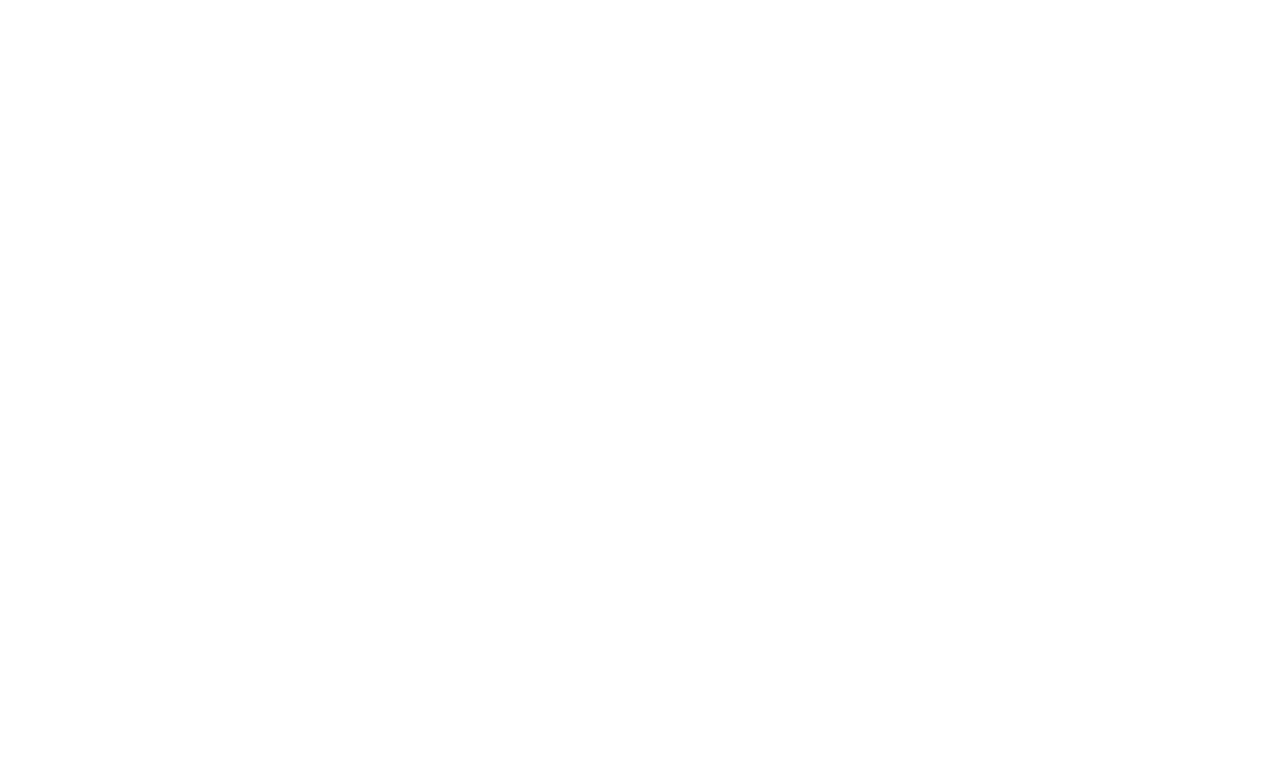
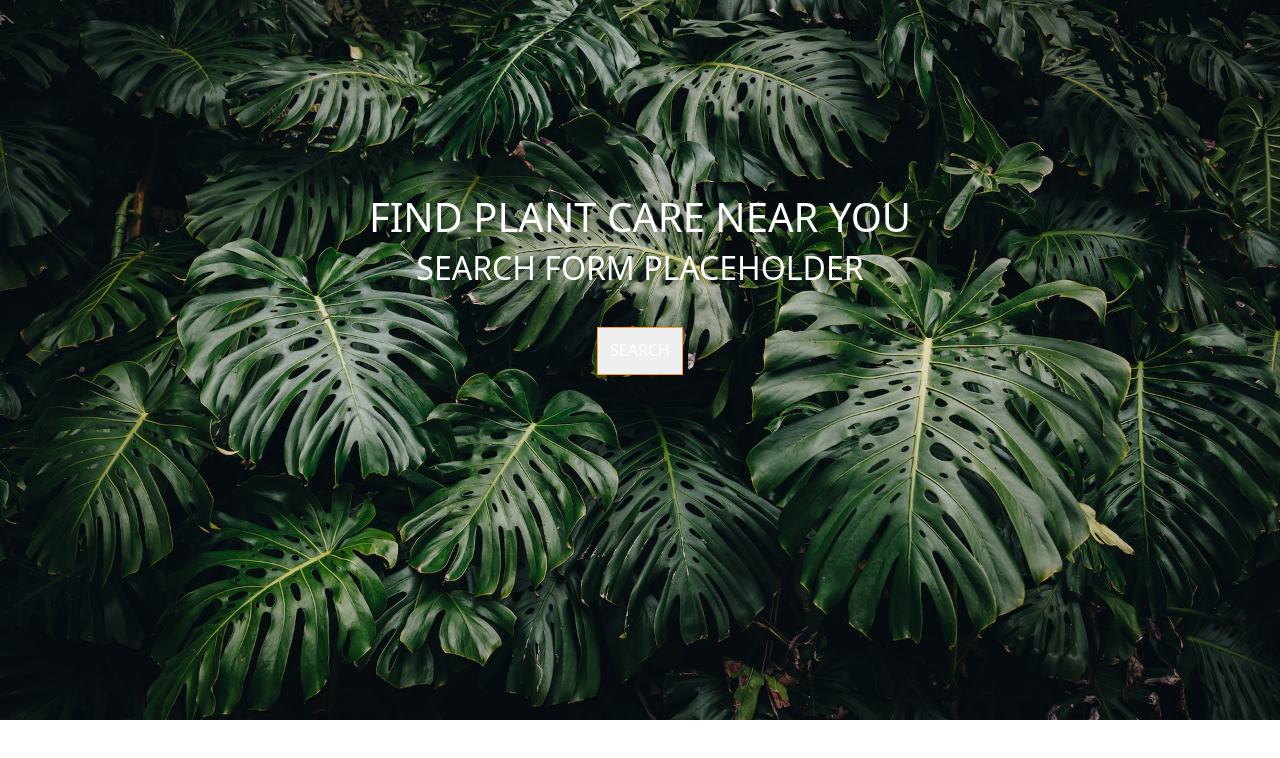
Before and after one commit to smcconaha/plant-people-frontend, a React (Create React App) app in the folder plants/: page / in a window 1280 px wide. Shown: the top 758 px of the page. Built offline with nearby package versions, Linux system fonts and the light colour scheme.

Commit message:
Added basic header, still need to add search capability

```diff
--- a/plants/src/App.css
+++ b/plants/src/App.css
@@ -1,38 +1,48 @@
-.App {
+/*Variables*/
+
+:root {
+  --main-text-color: #FFFFFF;
+}
+
+/*Header*/
+
+.header-wrapper {
+  position: relative;
+  background: url(./images/home_background.jpg) no-repeat;
+  background-size: cover;
+  background-position: center;
+  height: 90vh;
+}
+
+.main-info {
+  display: flex;
+  position: absolute;
+  top: 0;
+  left: 0;
+  right: 0;
+  bottom: 7.5rem;
+  flex-direction: column;
+  justify-content: center;
+  align-items: center;
   text-align: center;
 }
 
-.App-logo {
-  height: 40vmin;
-  pointer-events: none;
+.main-info h1, .main-info h2 {
+  color: var(--main-text-color);
+  text-transform: uppercase;
 }
 
-@media (prefers-reduced-motion: no-preference) {
-  .App-logo {
-    animation: App-logo-spin infinite 20s linear;
-  }
+.btn-main-offer {
+  border: 1px solid#FC9E2D;
+  text-transform: uppercase;
+  border-radius: 0;
+  padding: 0.625rem 0.75rem 0.75rem 0.75rem;
+  color: #fff;
+  margin: 2rem;
 }
 
-.App-header {
-  background-color: #282c34;
-  min-height: 100vh;
-  display: flex;
-  flex-direction: column;
-  align-items: center;
-  justify-content: center;
-  font-size: calc(10px + 2vmin);
-  color: white;
+.btn-main-offer:hover {
+  text-decoration: none;
+  background-color: #FC9E2D;
+  color: #fff;
 }
-
-.App-link {
-  color: #61dafb;
-}
-
-@keyframes App-logo-spin {
-  from {
-    transform: rotate(0deg);
-  }
-  to {
-    transform: rotate(360deg);
-  }
-}
--- a/plants/src/App.js
+++ b/plants/src/App.js
@@ -2,11 +2,12 @@ import logo from './logo.svg';
 import './App.css';
 import "./../node_modules/bootstrap/dist/css/bootstrap.min.css";
 // import Navbar from './components/Navbar';
-// import Header from './components/Header';
+import Header from './components/Header';
 
 function App() {
   return (
     <>
+      <Header />
     </>
   );
 }
--- a/plants/src/components/Header.js
+++ b/plants/src/components/Header.js
@@ -6,8 +6,10 @@ const Header = () => {
             <div className="main-info">
                 <h1>Find Plant Care Near You</h1>
                 <h2>Search Form Placeholder</h2>
-                <button className="btn-main-offer">Contact Me</button>
+                <button className="btn-main-offer">Search</button>
             </div>
         </div>
     )
 }
+
+export default Header
```
Also changed, not shown: 1 other file (tests, documents, lock files or other folders).
